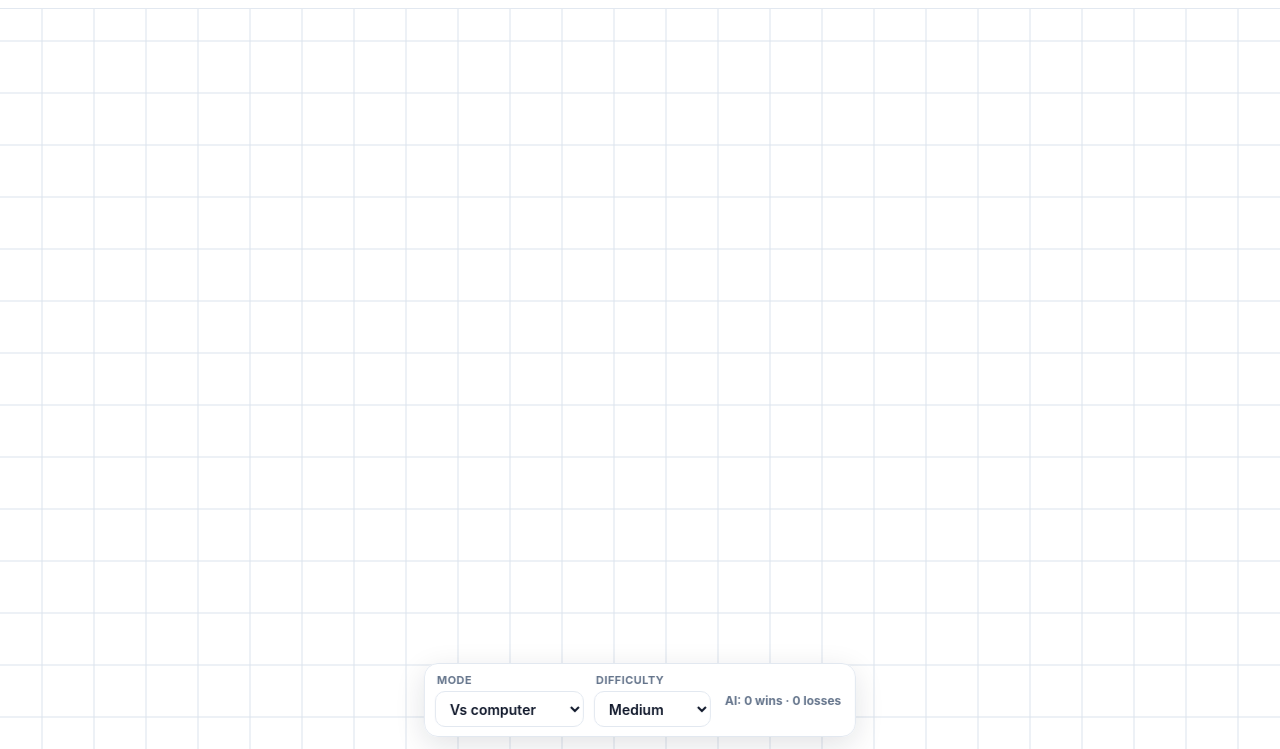
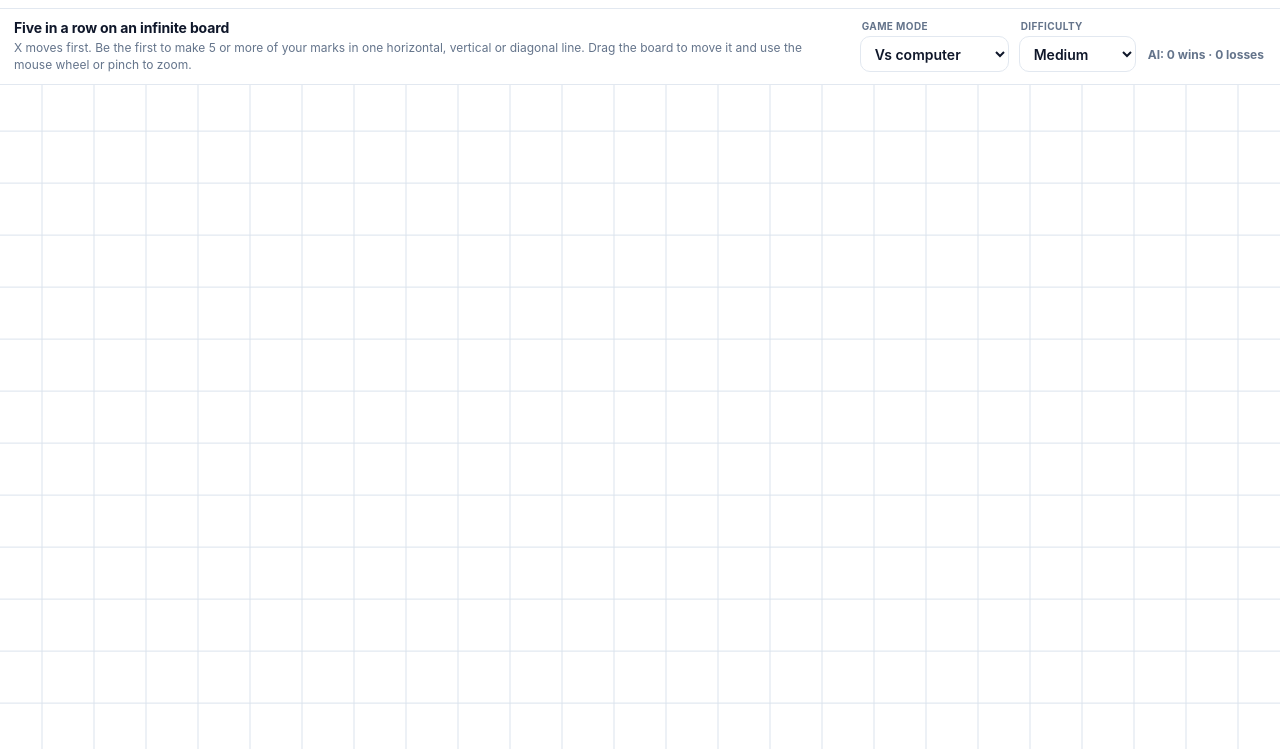
Before and after one commit to StanleyLl0yd/infinite-five, a website built with Vite: page index.html in a window 1280 px wide. Shown: the part 51-800 px from the top of the page. Built offline with nearby package versions, Linux system fonts and the light colour scheme.

Commit message:
Add localized rules and top game controls
Show concise rules above the board, localize the interface from the system language, and make AI mode selection easier to find.

```diff
--- a/index.html
+++ b/index.html
@@ -4,7 +4,7 @@
     <meta charset="UTF-8" />
     <meta name="viewport" content="width=device-width, initial-scale=1.0, viewport-fit=cover" />
     <meta name="theme-color" content="#111827" />
-    <meta name="description" content="Infinite Five — five in a row on an infinite board." />
+    <meta id="metaDescription" name="description" content="Infinite Five — five in a row on an infinite board." />
     <link rel="icon" href="/infinite-five/icon.svg" type="image/svg+xml" />
     <title>Infinite Five</title>
   </head>
@@ -24,25 +24,37 @@
         </div>
       </header>
       <main class="game-shell">
-        <canvas id="board" aria-label="Infinite Five game board"></canvas>
-        <section class="game-options" aria-label="Game options">
+        <section class="game-info">
+          <div class="game-info-copy">
+            <h1 id="gameInfoTitle">Five in a row on an infinite board</h1>
+            <p id="gameInfoRules">
+              X moves first. Be the first to make 5 or more of your marks in one horizontal,
+              vertical or diagonal line. Drag the board to move it and use the mouse wheel or
+              pinch to zoom.
+            </p>
+          </div>
+          <div class="game-options" aria-label="Game options">
             <label class="option-field">
-            <span>Mode</span>
+              <span id="modeLabel">Game mode</span>
               <select id="modeSelect">
-              <option value="ai">Vs computer</option>
-              <option value="local">Two players</option>
+                <option id="modeAiOption" value="ai">Vs computer</option>
+                <option id="modeLocalOption" value="local">Two players</option>
               </select>
             </label>
             <label id="difficultyField" class="option-field">
-            <span>Difficulty</span>
+              <span id="difficultyLabel">Difficulty</span>
               <select id="difficultySelect">
-              <option value="easy">Easy</option>
-              <option value="medium">Medium</option>
-              <option value="hard">Hard</option>
+                <option id="difficultyEasyOption" value="easy">Easy</option>
+                <option id="difficultyMediumOption" value="medium">Medium</option>
+                <option id="difficultyHardOption" value="hard">Hard</option>
               </select>
             </label>
             <div id="stats" class="stats" aria-live="polite">AI: 0 wins · 0 losses</div>
+          </div>
         </section>
+        <div class="board-shell">
+          <canvas id="board" aria-label="Infinite Five game board"></canvas>
+        </div>
       </main>
     </div>
     <script type="module" src="/src/main.ts"></script>
--- /dev/null
+++ b/src/i18n.ts
@@ -0,0 +1,76 @@
+export type Locale = 'en' | 'ru';
+
+export const resolveLocale = (language: string): Locale =>
+  language.toLowerCase().startsWith('ru') ? 'ru' : 'en';
+
+export const translations = {
+  en: {
+    metaDescription: 'Infinite Five — five in a row on an infinite board.',
+    infoTitle: 'Five in a row on an infinite board',
+    infoRules:
+      'X moves first. Be the first to make 5 or more of your marks in one horizontal, vertical or diagonal line. Drag the board to move it and use the mouse wheel or pinch to zoom.',
+    modeLabel: 'Game mode',
+    modeAi: 'Vs computer',
+    modeLocal: 'Two players',
+    difficultyLabel: 'Difficulty',
+    difficultyEasy: 'Easy',
+    difficultyMedium: 'Medium',
+    difficultyHard: 'Hard',
+    center: 'Center',
+    undo: 'Undo',
+    light: 'Light',
+    dark: 'Dark',
+    newGame: 'New game',
+    boardLabel: 'Infinite Five game board',
+    gameOptionsLabel: 'Game options',
+    switchToLight: 'Switch to light theme',
+    switchToDark: 'Switch to dark theme',
+    youWin: 'You win',
+    computerWins: 'Computer wins',
+    computerThinking: 'Computer thinking…',
+    yourTurn: 'Your turn',
+    computerTurn: 'Computer to move',
+    markWins: '{mark} wins',
+    markTurn: '{mark} to move',
+    stats: 'AI: {wins} wins · {losses} losses'
+  },
+  ru: {
+    metaDescription: 'Infinite Five — пять в ряд на бесконечном поле.',
+    infoTitle: 'Пять в ряд на бесконечном поле',
+    infoRules:
+      'X ходит первым. Побеждает тот, кто первым соберёт 5 или больше своих знаков подряд по горизонтали, вертикали или диагонали. Перетаскивайте поле для перемещения, масштабируйте колесом мыши или двумя пальцами.',
+    modeLabel: 'Режим игры',
+    modeAi: 'Против компьютера',
+    modeLocal: 'Два игрока',
+    difficultyLabel: 'Сложность',
+    difficultyEasy: 'Легко',
+    difficultyMedium: 'Средне',
+    difficultyHard: 'Сложно',
+    center: 'К ходу',
+    undo: 'Отменить',
+    light: 'Светлая',
+    dark: 'Тёмная',
+    newGame: 'Новая игра',
+    boardLabel: 'Игровое поле Infinite Five',
+    gameOptionsLabel: 'Настройки игры',
+    switchToLight: 'Переключить на светлую тему',
+    switchToDark: 'Переключить на тёмную тему',
+    youWin: 'Вы победили',
+    computerWins: 'Компьютер победил',
+    computerThinking: 'Компьютер думает…',
+    yourTurn: 'Ваш ход',
+    computerTurn: 'Ход компьютера',
+    markWins: 'Победил {mark}',
+    markTurn: 'Ход: {mark}',
+    stats: 'ИИ: побед {wins} · поражений {losses}'
+  }
+} as const;
+
+export const interpolate = (
+  template: string,
+  values: Readonly<Record<string, string | number>>
+): string =>
+  Object.entries(values).reduce(
+    (result, [key, value]) => result.replaceAll(`{${key}}`, String(value)),
+    template
+  );
--- a/src/main.ts
+++ b/src/main.ts
@@ -3,6 +3,7 @@ import { chooseAiMove, type AiDifficulty } from './game/ai';
 import { Board } from './game/board';
 import { getWinningLine } from './game/win';
 import type { Mark, Move, Position, WinningLine } from './game/types';
+import { interpolate, resolveLocale, translations } from './i18n';
 import { CanvasBoard } from './ui/canvas-board';
 
 type GameMode = 'ai' | 'local';
@@ -24,32 +25,37 @@ const statsStorageKey = 'infinite-five.stats.v1';
 const themeStorageKey = 'infinite-five.theme.v1';
 const humanMark: Mark = 'X';
 const computerMark: Mark = 'O';
+const locale = resolveLocale(navigator.language || 'en');
+const text = translations[locale];
 
-const canvas = document.querySelector<HTMLCanvasElement>('#board');
-const status = document.querySelector<HTMLElement>('#status');
-const centerButton = document.querySelector<HTMLButtonElement>('#centerButton');
-const undoButton = document.querySelector<HTMLButtonElement>('#undoButton');
-const themeButton = document.querySelector<HTMLButtonElement>('#themeButton');
-const newGameButton = document.querySelector<HTMLButtonElement>('#newGameButton');
-const modeSelect = document.querySelector<HTMLSelectElement>('#modeSelect');
-const difficultySelect = document.querySelector<HTMLSelectElement>('#difficultySelect');
-const gameOptions = document.querySelector<HTMLElement>('.game-options');
-const statsElement = document.querySelector<HTMLElement>('#stats');
+const getElement = <T extends Element>(selector: string): T => {
+  const element = document.querySelector<T>(selector);
+  if (!element) {
+    throw new Error(`Missing application element: ${selector}`);
+  }
+  return element;
+};
 
-if (
-  !canvas ||
-  !status ||
-  !centerButton ||
-  !undoButton ||
-  !themeButton ||
-  !newGameButton ||
-  !modeSelect ||
-  !difficultySelect ||
-  !gameOptions ||
-  !statsElement
-) {
-  throw new Error('Application shell is incomplete');
-}
+const canvas = getElement<HTMLCanvasElement>('#board');
+const status = getElement<HTMLElement>('#status');
+const centerButton = getElement<HTMLButtonElement>('#centerButton');
+const undoButton = getElement<HTMLButtonElement>('#undoButton');
+const themeButton = getElement<HTMLButtonElement>('#themeButton');
+const newGameButton = getElement<HTMLButtonElement>('#newGameButton');
+const modeSelect = getElement<HTMLSelectElement>('#modeSelect');
+const difficultySelect = getElement<HTMLSelectElement>('#difficultySelect');
+const gameOptions = getElement<HTMLElement>('.game-options');
+const statsElement = getElement<HTMLElement>('#stats');
+const metaDescription = getElement<HTMLMetaElement>('#metaDescription');
+const gameInfoTitle = getElement<HTMLElement>('#gameInfoTitle');
+const gameInfoRules = getElement<HTMLElement>('#gameInfoRules');
+const modeLabel = getElement<HTMLElement>('#modeLabel');
+const difficultyLabel = getElement<HTMLElement>('#difficultyLabel');
+const modeAiOption = getElement<HTMLOptionElement>('#modeAiOption');
+const modeLocalOption = getElement<HTMLOptionElement>('#modeLocalOption');
+const difficultyEasyOption = getElement<HTMLOptionElement>('#difficultyEasyOption');
+const difficultyMediumOption = getElement<HTMLOptionElement>('#difficultyMediumOption');
+const difficultyHardOption = getElement<HTMLOptionElement>('#difficultyHardOption');
 
 const board = new Board();
 let mode: GameMode = 'ai';
@@ -75,6 +81,25 @@ const isMove = (value: unknown): value is Move => {
 
   const move = value as Partial<Move>;
   return Number.isInteger(move.x) && Number.isInteger(move.y) && isMark(move.mark);
+};
+
+const applyTranslations = (): void => {
+  document.documentElement.lang = locale;
+  metaDescription.content = text.metaDescription;
+  gameInfoTitle.textContent = text.infoTitle;
+  gameInfoRules.textContent = text.infoRules;
+  gameOptions.setAttribute('aria-label', text.gameOptionsLabel);
+  canvas.setAttribute('aria-label', text.boardLabel);
+  modeLabel.textContent = text.modeLabel;
+  modeAiOption.textContent = text.modeAi;
+  modeLocalOption.textContent = text.modeLocal;
+  difficultyLabel.textContent = text.difficultyLabel;
+  difficultyEasyOption.textContent = text.difficultyEasy;
+  difficultyMediumOption.textContent = text.difficultyMedium;
+  difficultyHardOption.textContent = text.difficultyHard;
+  centerButton.textContent = text.center;
+  undoButton.textContent = text.undo;
+  newGameButton.textContent = text.newGame;
 };
 
 const loadSettings = (): void => {
@@ -180,22 +205,25 @@ const resolveGameState = (): void => {
 };
 
 const updateStatistics = (): void => {
-  statsElement.textContent = `AI: ${statistics.wins} wins · ${statistics.losses} losses`;
+  statsElement.textContent = interpolate(text.stats, {
+    wins: statistics.wins,
+    losses: statistics.losses
+  });
 };
 
 const updateStatus = (): void => {
   if (winner) {
     if (mode === 'ai') {
-      status.textContent = winner === humanMark ? 'You win' : 'Computer wins';
+      status.textContent = winner === humanMark ? text.youWin : text.computerWins;
     } else {
-      status.textContent = `${winner} wins`;
+      status.textContent = interpolate(text.markWins, { mark: winner });
     }
   } else if (aiThinking) {
-    status.textContent = 'Computer thinking…';
+    status.textContent = text.computerThinking;
   } else if (mode === 'ai') {
-    status.textContent = currentMark === humanMark ? 'Your turn' : 'Computer to move';
+    status.textContent = currentMark === humanMark ? text.yourTurn : text.computerTurn;
   } else {
-    status.textContent = `${currentMark} to move`;
+    status.textContent = interpolate(text.markTurn, { mark: currentMark });
   }
 
   status.dataset.winner = winner ?? '';
@@ -219,10 +247,10 @@ const refreshUi = (): void => {
 const applyTheme = (theme: 'light' | 'dark'): void => {
   document.documentElement.dataset.theme = theme;
   localStorage.setItem(themeStorageKey, theme);
-  themeButton.textContent = theme === 'dark' ? 'Light' : 'Dark';
+  themeButton.textContent = theme === 'dark' ? text.light : text.dark;
   themeButton.setAttribute(
     'aria-label',
-    theme === 'dark' ? 'Switch to light theme' : 'Switch to dark theme'
+    theme === 'dark' ? text.switchToLight : text.switchToDark
   );
 };
 
@@ -326,6 +354,8 @@ const handleCellClick = (position: Position): void => {
   }
 };
 
+applyTranslations();
+
 const savedTheme = localStorage.getItem(themeStorageKey);
 const initialTheme =
   savedTheme === 'light' || savedTheme === 'dark'
--- a/src/styles.css
+++ b/src/styles.css
@@ -2,7 +2,7 @@
   font-family: Inter, ui-sans-serif, system-ui, -apple-system, BlinkMacSystemFont, "Segoe UI", sans-serif;
   color-scheme: light;
   --page-bg: #f8fafc;
-  --panel-bg: rgba(255, 255, 255, 0.92);
+  --panel-bg: rgba(255, 255, 255, 0.94);
   --panel-border: #e2e8f0;
   --text: #0f172a;
   --muted: #64748b;
@@ -21,7 +21,7 @@
 :root[data-theme='dark'] {
   color-scheme: dark;
   --page-bg: #090f1a;
-  --panel-bg: rgba(15, 23, 42, 0.94);
+  --panel-bg: rgba(15, 23, 42, 0.96);
   --panel-border: #273449;
   --text: #f8fafc;
   --muted: #94a3b8;
@@ -54,6 +54,11 @@ body {
   background: var(--page-bg);
   color: var(--text);
   overscroll-behavior: none;
+}
+
+#app {
+  display: flex;
+  flex-direction: column;
 }
 
 button,
@@ -107,11 +112,8 @@ button.primary {
 }
 
 .topbar {
-  position: fixed;
   z-index: 10;
-  top: 0;
-  right: 0;
-  left: 0;
+  flex: none;
   min-height: 60px;
   padding: max(10px, env(safe-area-inset-top)) max(12px, env(safe-area-inset-right)) 10px max(12px, env(safe-area-inset-left));
   display: grid;
@@ -169,37 +171,46 @@ button.primary {
 }
 
 .game-shell {
-  position: absolute;
-  inset: 0;
-  padding-top: calc(60px + env(safe-area-inset-top));
+  flex: 1;
+  min-height: 0;
+  display: flex;
+  flex-direction: column;
 }
 
-#board {
-  display: block;
-  width: 100%;
-  height: 100%;
-  touch-action: none;
-  user-select: none;
-  -webkit-user-select: none;
-  cursor: crosshair;
+.game-info {
+  flex: none;
+  display: grid;
+  grid-template-columns: minmax(260px, 1fr) auto;
+  align-items: center;
+  gap: 18px;
+  padding: 10px max(14px, env(safe-area-inset-right)) 10px max(14px, env(safe-area-inset-left));
+  border-bottom: 1px solid var(--panel-border);
+  background: var(--panel-bg);
+}
+
+.game-info-copy {
+  min-width: 0;
+}
+
+.game-info-copy h1 {
+  margin: 0 0 3px;
+  font-size: 14px;
+  line-height: 1.3;
+  letter-spacing: -0.01em;
+}
+
+.game-info-copy p {
+  max-width: 920px;
+  margin: 0;
+  color: var(--muted);
+  font-size: 12px;
+  line-height: 1.4;
 }
 
 .game-options {
-  position: fixed;
-  z-index: 9;
-  left: 50%;
-  bottom: max(12px, env(safe-area-inset-bottom));
-  transform: translateX(-50%);
   display: flex;
   align-items: end;
   gap: 10px;
-  max-width: calc(100vw - 24px);
-  padding: 9px 10px;
-  border: 1px solid var(--panel-border);
-  border-radius: 14px;
-  background: var(--panel-bg);
-  box-shadow: 0 8px 30px rgba(15, 23, 42, 0.12);
-  backdrop-filter: blur(16px);
 }
 
 .option-field {
@@ -211,7 +222,7 @@ button.primary {
 .option-field > span {
   padding-left: 2px;
   color: var(--muted);
-  font-size: 11px;
+  font-size: 10px;
   font-weight: 700;
   text-transform: uppercase;
   letter-spacing: 0.04em;
@@ -220,7 +231,7 @@ button.primary {
 .stats {
   align-self: center;
   white-space: nowrap;
-  padding: 0 4px;
+  padding: 16px 2px 0;
   color: var(--muted);
   font-size: 12px;
   font-weight: 650;
@@ -231,7 +242,26 @@ button.primary {
   display: none;
 }
 
-@media (max-width: 840px) {
+.board-shell {
+  position: relative;
+  flex: 1;
+  min-height: 0;
+  background: var(--board-bg);
+}
+
+#board {
+  position: absolute;
+  inset: 0;
+  display: block;
+  width: 100%;
+  height: 100%;
+  touch-action: none;
+  user-select: none;
+  -webkit-user-select: none;
+  cursor: crosshair;
+}
+
+@media (max-width: 900px) {
   .topbar {
     grid-template-columns: auto 1fr auto;
     gap: 8px;
@@ -253,6 +283,15 @@ button.primary {
   #centerButton {
     display: none;
   }
+
+  .game-info {
+    grid-template-columns: 1fr;
+    gap: 8px;
+  }
+
+  .game-options {
+    justify-content: flex-start;
+  }
 }
 
 @media (max-width: 560px) {
@@ -260,9 +299,21 @@ button.primary {
     display: none;
   }
 
+  .game-info {
+    padding-block: 8px;
+  }
+
+  .game-info-copy h1 {
+    font-size: 13px;
+  }
+
+  .game-info-copy p {
+    font-size: 11px;
+    line-height: 1.35;
+  }
+
   .game-options {
-    width: calc(100vw - 20px);
-    justify-content: center;
+    width: 100%;
   }
 
   .option-field {
```
Also changed, not shown: src/i18n.test.ts (added, +15 -0 lines). Lines whose indentation alone changed are shown as unchanged.
